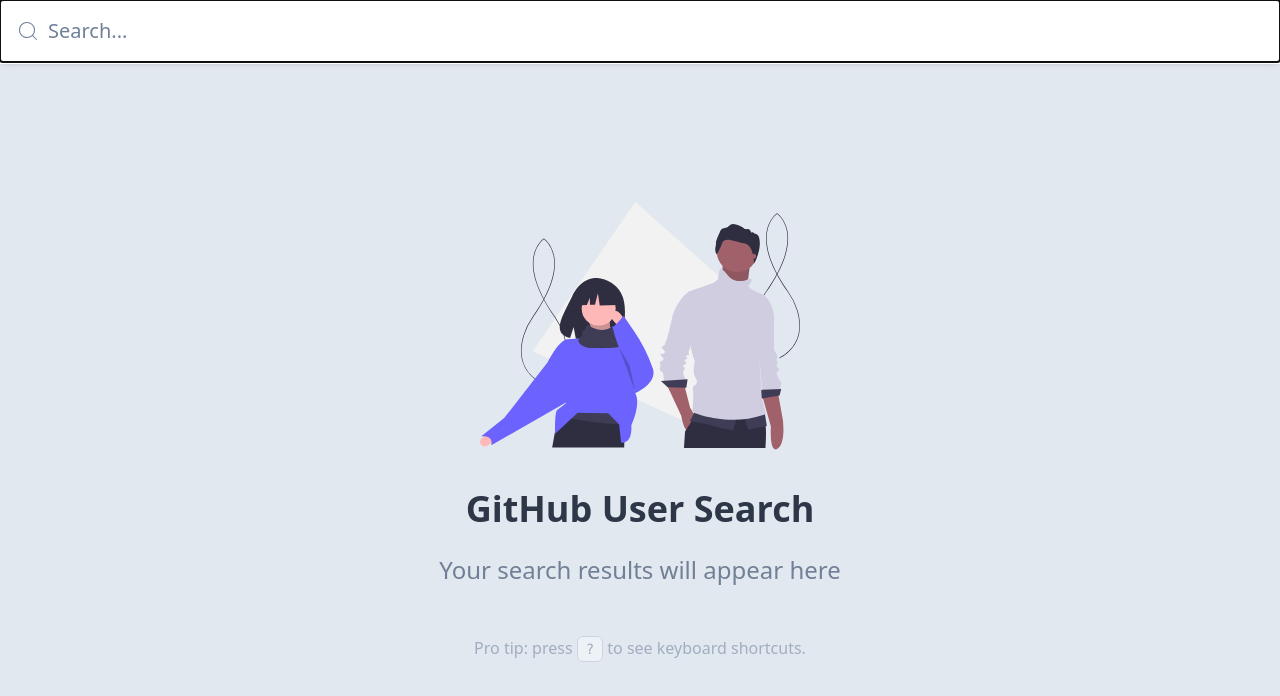
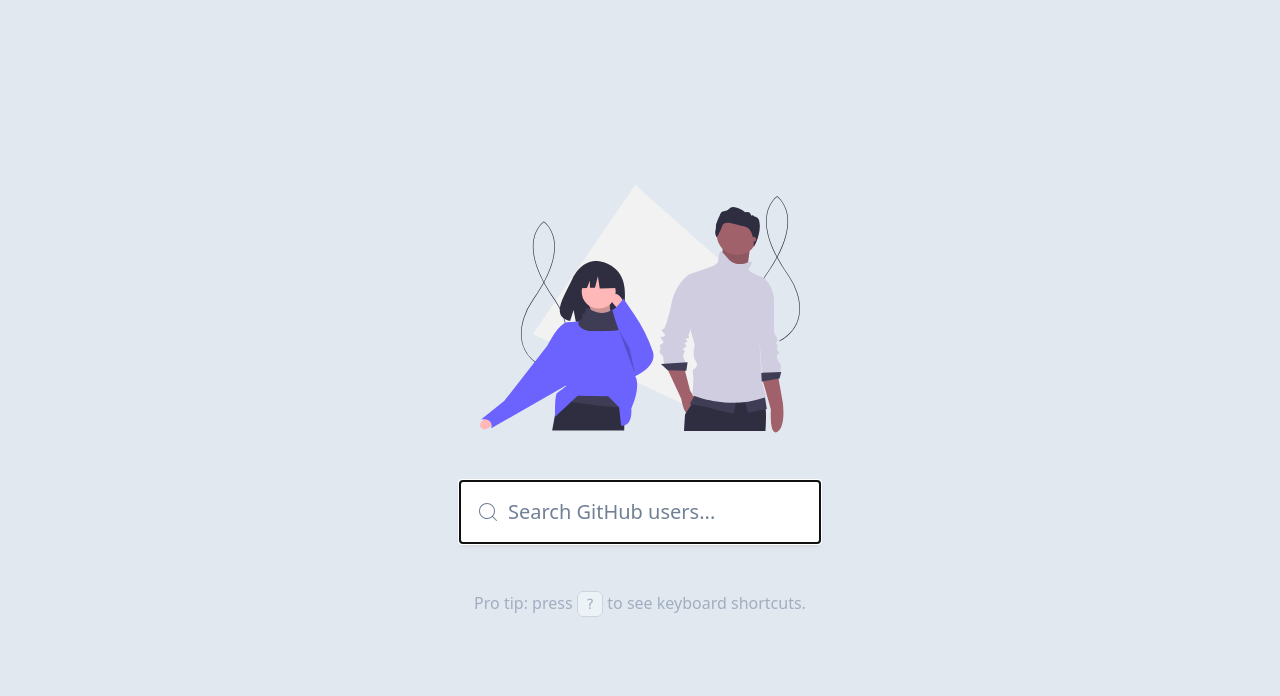
Before and after one commit to kevinwolfdev/github-search, a Next.js app: page / in a window 1280 px wide. Shown: the top 696 px of the page. Built offline with nearby package versions, Linux system fonts and the light colour scheme.

Commit message:
Re-style home view

```diff
--- a/components/message.tsx
+++ b/components/message.tsx
@@ -7,8 +7,8 @@
   illustration: React.ForwardRefExoticComponent<
     React.SVGProps<SVGSVGElement> & React.RefAttributes<SVGSVGElement>
   >
-  title: string
-  text: React.ReactNode
+  title?: string
+  text?: React.ReactNode
   extra?: React.ReactNode
 }
 
@@ -24,10 +24,12 @@
       className="flex flex-col items-center my-auto text-center p-8"
     >
       <Illustration className="mx-auto w-full max-w-xs h-auto text-gray-500" />
-      <h1 className="mt-8 text-4xl font-bold">{title}</h1>
-      <p className="mt-4 text-xl md:text-2xl text-gray-600 w-full md:w-3/4">
-        {text}
-      </p>
+      {title ? <h1 className="mt-8 text-4xl font-bold">{title}</h1> : null}
+      {text ? (
+        <p className="mt-4 text-xl md:text-2xl text-gray-600 w-full md:w-3/4">
+          {text}
+        </p>
+      ) : null}
       {extra}
     </motion.div>
   )
--- a/components/search-bar.tsx
+++ b/components/search-bar.tsx
@@ -1,3 +1,4 @@
+import cx from 'classnames'
 import { motion, AnimatePresence } from 'framer-motion'
 import React from 'react'
 import { useDebouncedCallback } from 'use-debounce/lib'
@@ -13,43 +14,43 @@
 import SearchIcon from './icons/search'
 
 type SearchBarProps = {
+  inline?: boolean
   value: string
   onChange: (value: string) => void
 }
 
-const SearchBar: React.FC<SearchBarProps> = ({ value, onChange }) => {
+const SearchBar: React.FC<SearchBarProps> = ({ inline, value, onChange }) => {
   const ref = React.useRef<HTMLInputElement>(null)
   const [debouncedCallback] = useDebouncedCallback(onChange, 250)
 
   const handleClear = React.useCallback(() => {
     ref.current!.value = ''
-    ref.current!.focus()
+    ref.current!.blur()
     onChange('')
   }, [onChange])
 
   React.useEffect(() => {
-    ref.current!.focus()
-  }, [])
+    if (inline) {
+      ref.current!.focus()
+    }
+  }, [inline])
 
   useShortcut('clearSearch', handleClear)
 
   return (
     <motion.div
-      {...{
-        ...slideDownAnimation,
-        transition: {
-          ...slideDownAnimation.transition,
-          delay: ANIMATION_DURATION,
-        },
-      }}
-      className="sticky top-0 bg-white flex items-center z-10"
+      {...(inline ? appearAnimation : slideDownAnimation)}
+      className={cx(
+        'sticky top-0 bg-white flex items-center z-10',
+        inline && 'rounded-md'
+      )}
     >
       <SearchIcon className="absolute left-4 text-gray-600" />
       <input
         ref={ref}
         type="text"
         defaultValue={value}
-        placeholder="Search..."
+        placeholder="Search GitHub users..."
         className="w-full shadow-md bg-transparent p-4 pl-12 text-xl placeholder-gray-600 relative z-10"
         onChange={(e) => debouncedCallback(e.target.value)}
         onKeyUp={(e) => {
--- a/pages/index.tsx
+++ b/pages/index.tsx
@@ -12,18 +12,21 @@
 
   return (
     <React.Fragment>
-      <SearchBar value={query} onChange={setQuery} />
       <AnimatePresence exitBeforeEnter>
         {query ? (
-          <SearchResult key={query} query={query} />
+          <React.Fragment key={query}>
+            <SearchBar value={query} onChange={setQuery} />
+            <SearchResult query={query} />
+          </React.Fragment>
         ) : (
           <Message
             illustration={UsersIllustration}
-            title="GitHub User Search"
-            text="Your search results will appear here"
             extra={
-              <div className="invisible md:visible mt-12 text-gray-500">
-                Pro tip: press <kbd>?</kbd> to see keyboard shortcuts.
+              <div className="mt-12">
+                <SearchBar inline value={query} onChange={setQuery} />
+                <div className="invisible md:visible mt-12 text-gray-500">
+                  Pro tip: press <kbd>?</kbd> to see keyboard shortcuts.
+                </div>
               </div>
             }
           />
```
